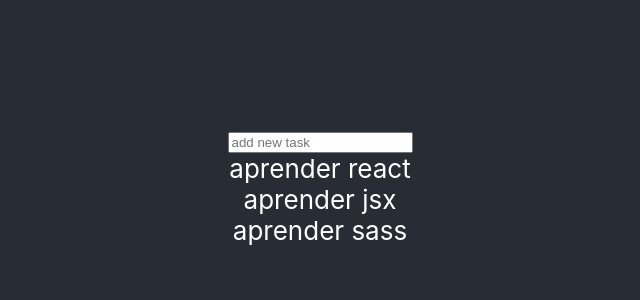
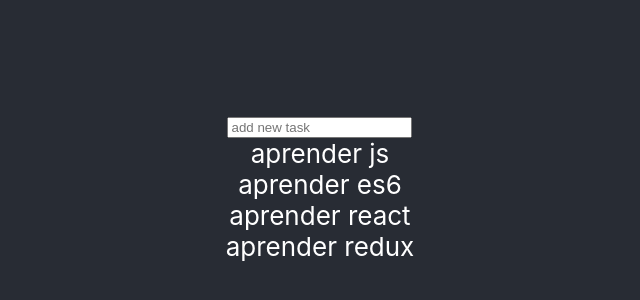
Before and after one commit to GeeksHubsAcademy/react-todos, a React (Create React App) app: page / in a window 1280 px wide. Shown: the part 216-516 px from the top of the page, without its empty margins (320-960 px from the left). Built offline with nearby package versions, Linux system fonts and the light colour scheme.

Commit message:
todo component created

```diff
--- /dev/null
+++ b/src/todos/todo.jsx
@@ -0,0 +1,14 @@
+import React, { Component } from 'react';
+import './todo.scss';
+
+class Todo extends Component {
+  render() {
+    return (
+      <div className='task'>
+        <span className='text'>{this.props.text}</span>
+      </div>
+    );
+  }
+}
+
+export default Todo;
--- a/src/todos/todos.jsx
+++ b/src/todos/todos.jsx
@@ -1,5 +1,6 @@
 import React, { Component } from 'react';
 import './todos.scss';
+import Todo from './todo.jsx';
 
 class Todos extends Component {
   render() {
@@ -9,15 +10,10 @@ class Todos extends Component {
           <input type='text' placeholder='add new task' />
         </div>
         <div className='taskList'>
-          <div className='task'>
-            <span className='text'>aprender react</span>
-          </div>
-          <div className='task'>
-            <span className='text'>aprender jsx</span>
-          </div>
-          <div className='task'>
-            <span className='text'>aprender sass</span>
-          </div>
+          <Todo text='aprender js' />
+          <Todo text='aprender es6' />
+          <Todo text='aprender react' />
+          <Todo text='aprender redux' />
         </div>
       </div>
     );
```
Also changed, not shown: src/todos/todo.scss (added).
